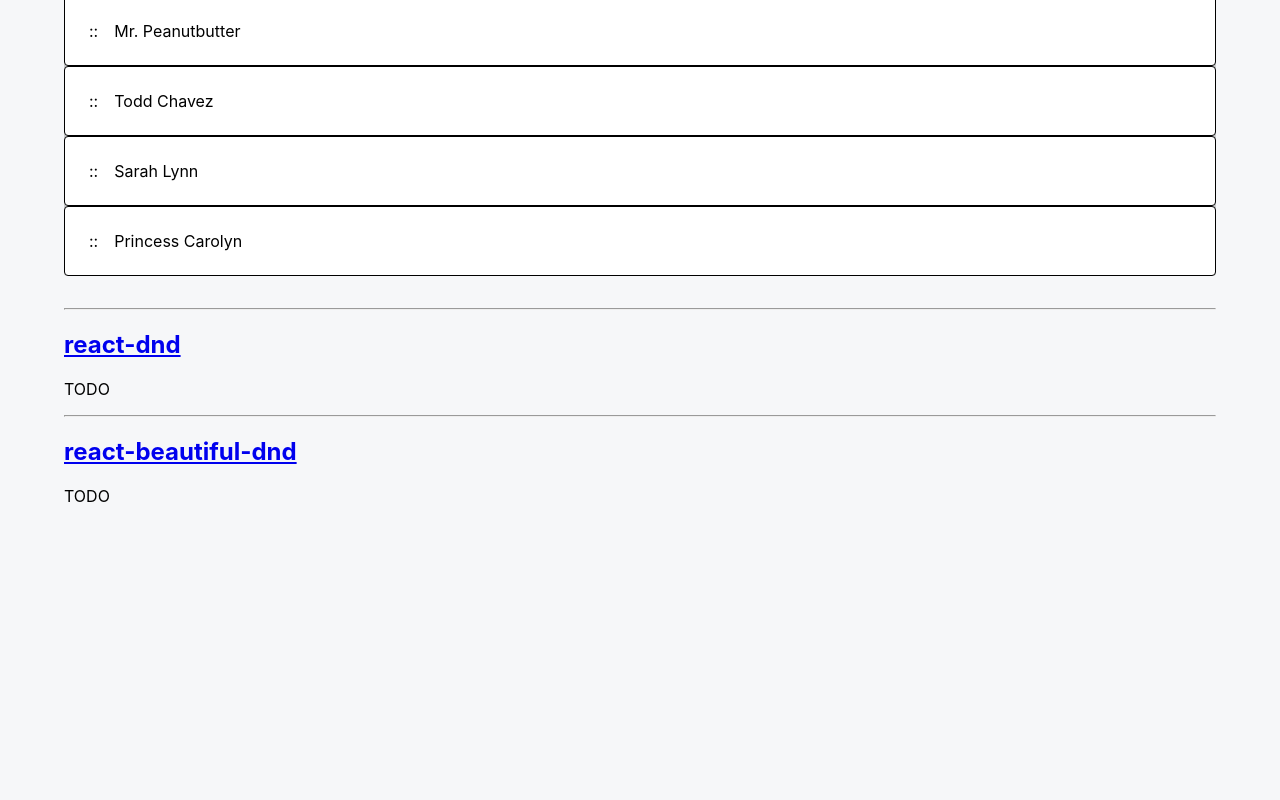
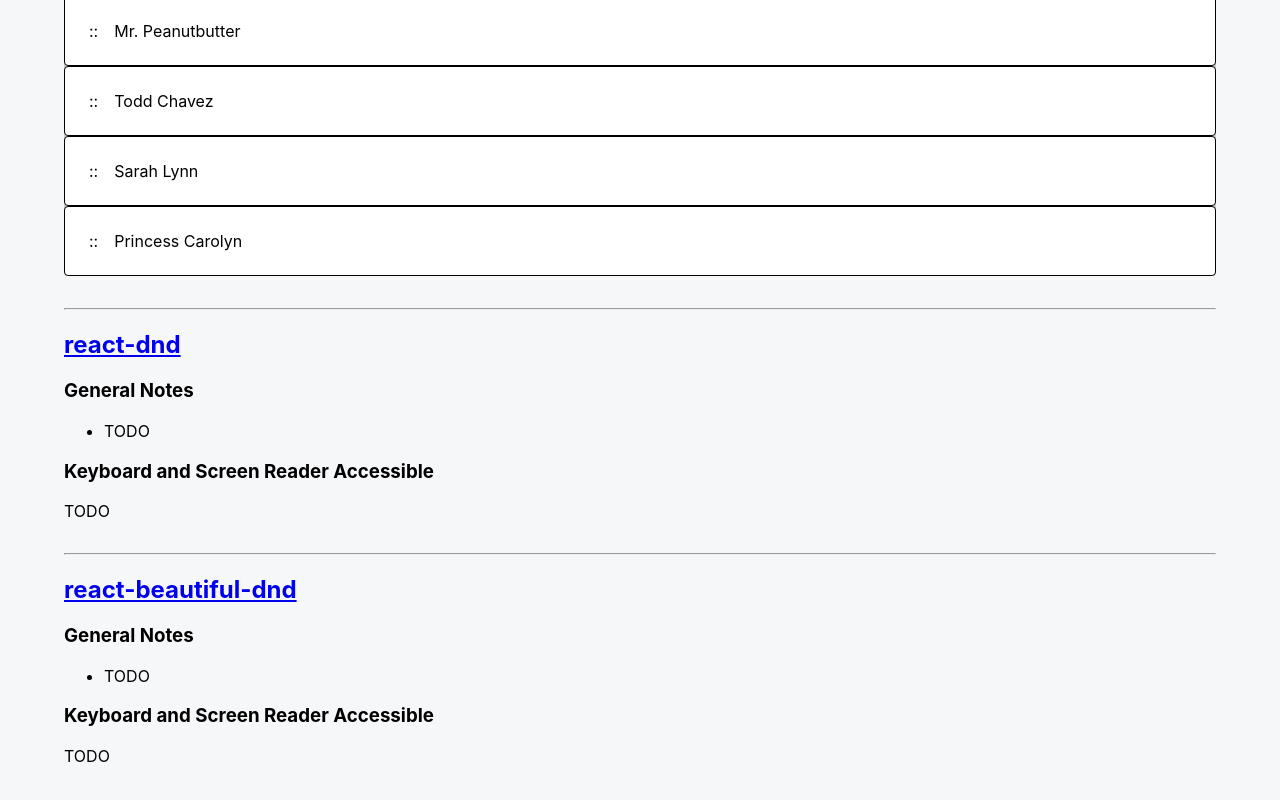
Before and after one commit to thawkin3/accessible-drag-and-drop, a React (Create React App) app: page / in a window 1280 px wide. Shown: the part 3998-4798 px from the top of the page. Before the commit the page ends 4584 px from the top, so only its background shows below. Built offline with nearby package versions, Linux system fonts and the light colour scheme.

Commit message:
feat: adds placeholders for last two demos

```diff
--- a/src/App.js
+++ b/src/App.js
@@ -1,8 +1,8 @@
 import React from 'react';
 import { ReactSortableHOCDemos } from './components/react-sortable-hoc';
 import { DndKitDemos } from './components/dnd-kit';
-import { ReactDndDemo } from './components/react-dnd/ReactDndDemo';
-import { ReactBeautifulDndDemo } from './components/react-beautiful-dnd/ReactBeautifulDndDemo';
+import { ReactDndDemos } from './components/react-dnd';
+import { ReactBeautifulDndDemos } from './components/react-beautiful-dnd';
 import './App.css';
 
 export const App = () => (
@@ -13,26 +13,8 @@
     <hr />
     <DndKitDemos />
     <hr />
-    <h2>
-      <a
-        href="https://github.com/react-dnd/react-dnd/"
-        target="_blank"
-        rel="noopener noreferrer"
-      >
-        react-dnd
-      </a>
-    </h2>
-    <ReactDndDemo />
+    <ReactDndDemos />
     <hr />
-    <h2>
-      <a
-        href="https://github.com/atlassian/react-beautiful-dnd"
-        target="_blank"
-        rel="noopener noreferrer"
-      >
-        react-beautiful-dnd
-      </a>
-    </h2>
-    <ReactBeautifulDndDemo />
+    <ReactBeautifulDndDemos />
   </main>
 );
--- a/src/components/react-beautiful-dnd/ReactBeautifulDndDemo.js
+++ /dev/null
@@ -1,5 +0,0 @@
-import React from 'react';
-
-export const ReactBeautifulDndDemo = () => {
-  return <p>TODO</p>;
-};
--- /dev/null
+++ b/src/components/react-beautiful-dnd/ReactBeautifulDndDemo1.js
@@ -0,0 +1,10 @@
+import React from 'react';
+
+export const ReactBeautifulDndDemo1 = () => {
+  return (
+    <section>
+      <h3>Keyboard and Screen Reader Accessible</h3>
+      <p>TODO</p>
+    </section>
+  );
+};
--- /dev/null
+++ b/src/components/react-beautiful-dnd/index.js
@@ -0,0 +1,21 @@
+import React from 'react';
+import { ReactBeautifulDndDemo1 } from './ReactBeautifulDndDemo1';
+
+export const ReactBeautifulDndDemos = () => (
+  <>
+    <h2>
+      <a
+        href="https://github.com/atlassian/react-beautiful-dnd"
+        target="_blank"
+        rel="noopener noreferrer"
+      >
+        react-beautiful-dnd
+      </a>
+    </h2>
+    <h3>General Notes</h3>
+    <ul>
+      <li>TODO</li>
+    </ul>
+    <ReactBeautifulDndDemo1 />
+  </>
+);
--- a/src/components/react-dnd/ReactDndDemo.js
+++ /dev/null
@@ -1,5 +0,0 @@
-import React from 'react';
-
-export const ReactDndDemo = () => {
-  return <p>TODO</p>;
-};
--- /dev/null
+++ b/src/components/react-dnd/ReactDndDemo1.js
@@ -0,0 +1,10 @@
+import React from 'react';
+
+export const ReactDndDemo1 = () => {
+  return (
+    <section>
+      <h3>Keyboard and Screen Reader Accessible</h3>
+      <p>TODO</p>
+    </section>
+  );
+};
--- /dev/null
+++ b/src/components/react-dnd/index.js
@@ -0,0 +1,21 @@
+import React from 'react';
+import { ReactDndDemo1 } from './ReactDndDemo1';
+
+export const ReactDndDemos = () => (
+  <>
+    <h2>
+      <a
+        href="https://github.com/react-dnd/react-dnd/"
+        target="_blank"
+        rel="noopener noreferrer"
+      >
+        react-dnd
+      </a>
+    </h2>
+    <h3>General Notes</h3>
+    <ul>
+      <li>TODO</li>
+    </ul>
+    <ReactDndDemo1 />
+  </>
+);
```
